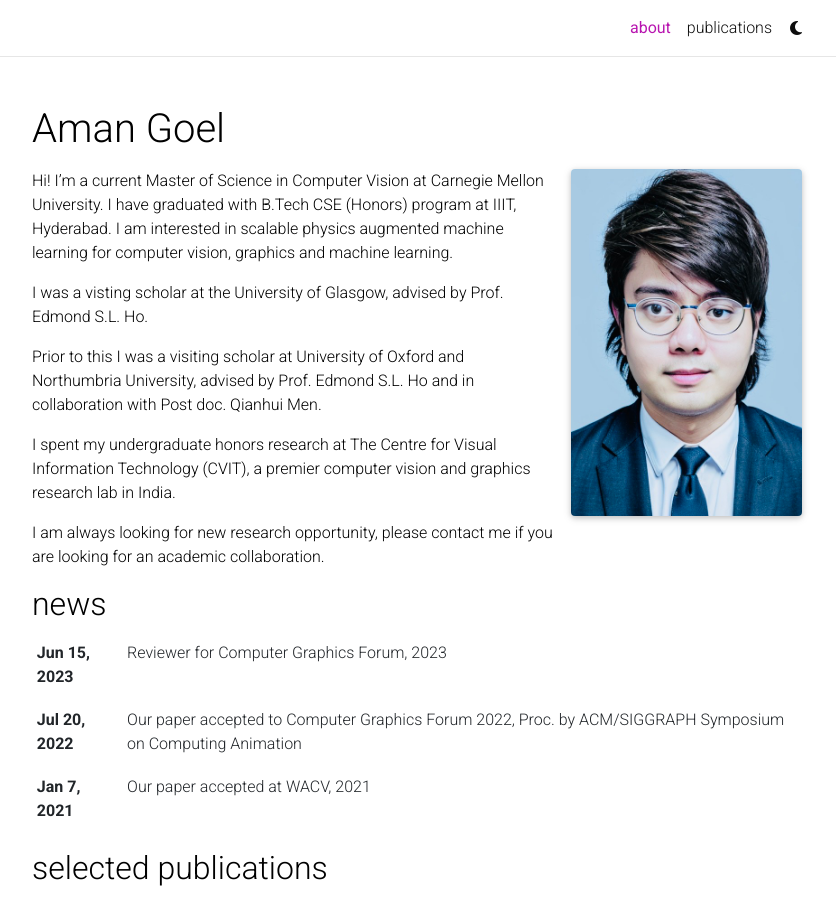
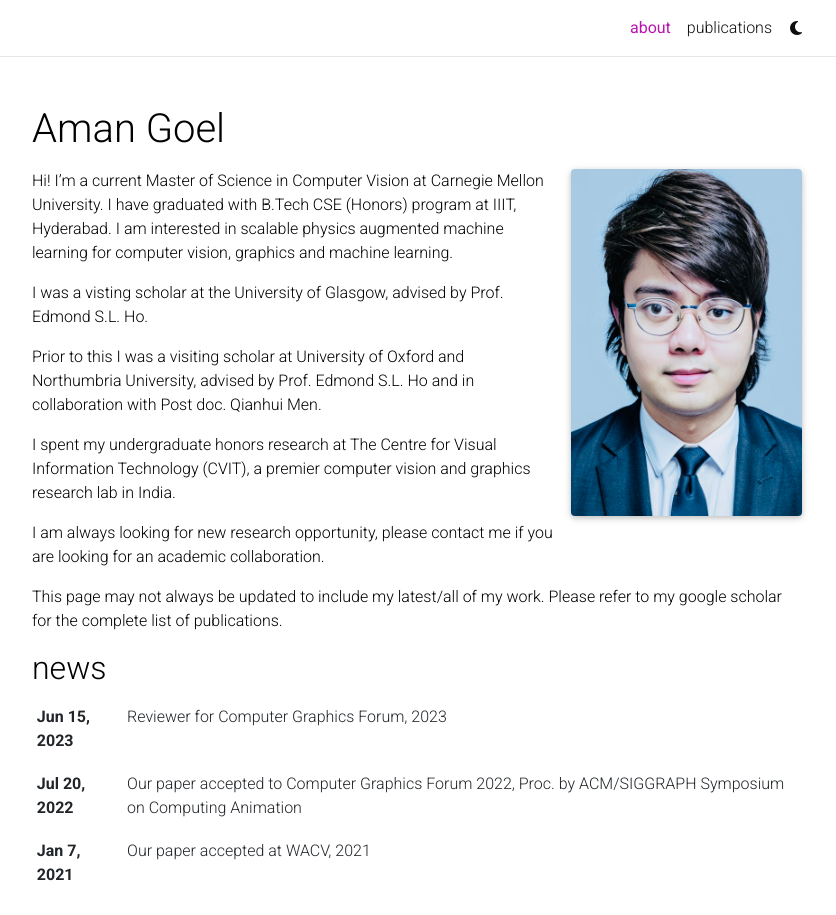
Before and after one commit to Aman-Goel1/Aman-Goel1.github.io, a Jekyll site: the page built from _pages/about.md, in a window 1280 px wide and 1249 px high, cut to the strip 0-915 px from the top of the window. Shown: the whole strip, without its empty margins (223-1059 px from the left). Built offline with Jekyll 4.4.1, drawn with Linux system fonts in a browser that asks for light colours; full-size pictures stand in for the smaller copies a plugin makes; comment, search, counter and statistics services are not loaded; a style sheet for code colours, icons or effects is not loaded.

Commit message:
Update about.md

```diff
--- a/_pages/about.md
+++ b/_pages/about.md
@@ -25,3 +25,5 @@
 I spent my undergraduate honors research at The Centre for Visual Information Technology (CVIT), a premier computer vision and graphics research lab in India.
 
 I am always looking for new research opportunity, please contact me if you are looking for an academic collaboration.
+
+This page may not always be updated to include my latest/all of my work. Please refer to my google scholar for the complete list of publications.
```
